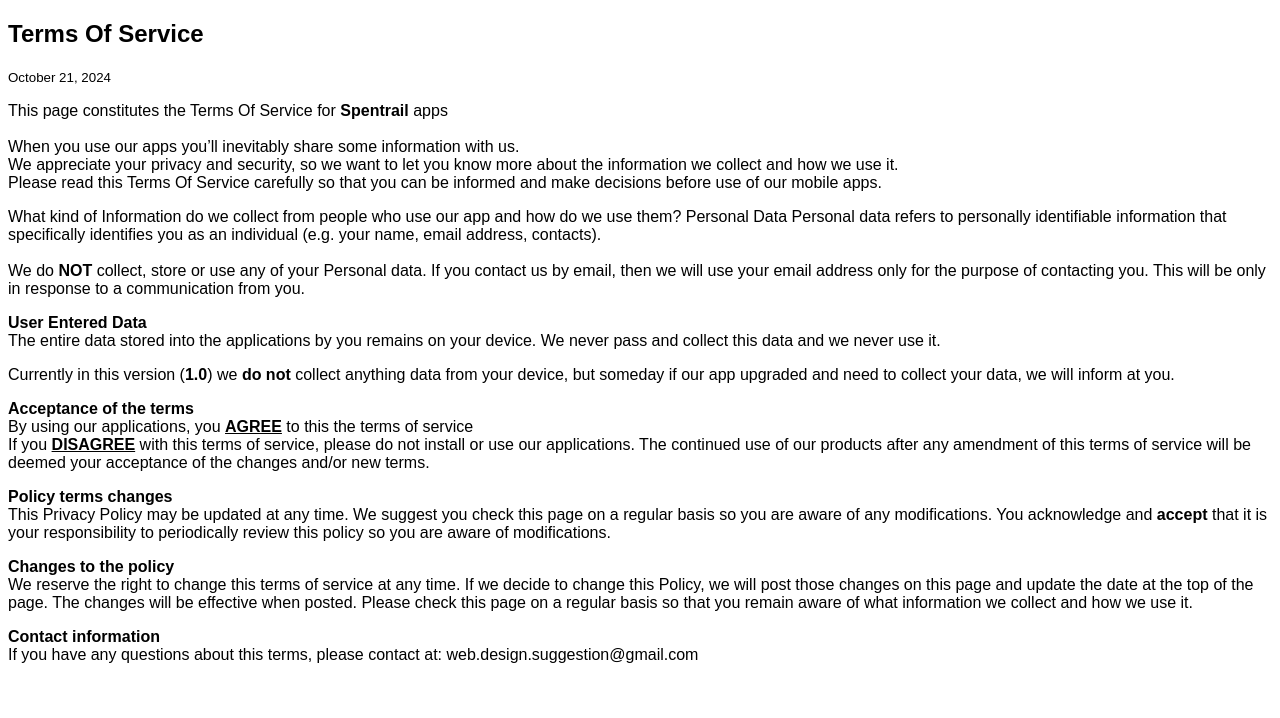
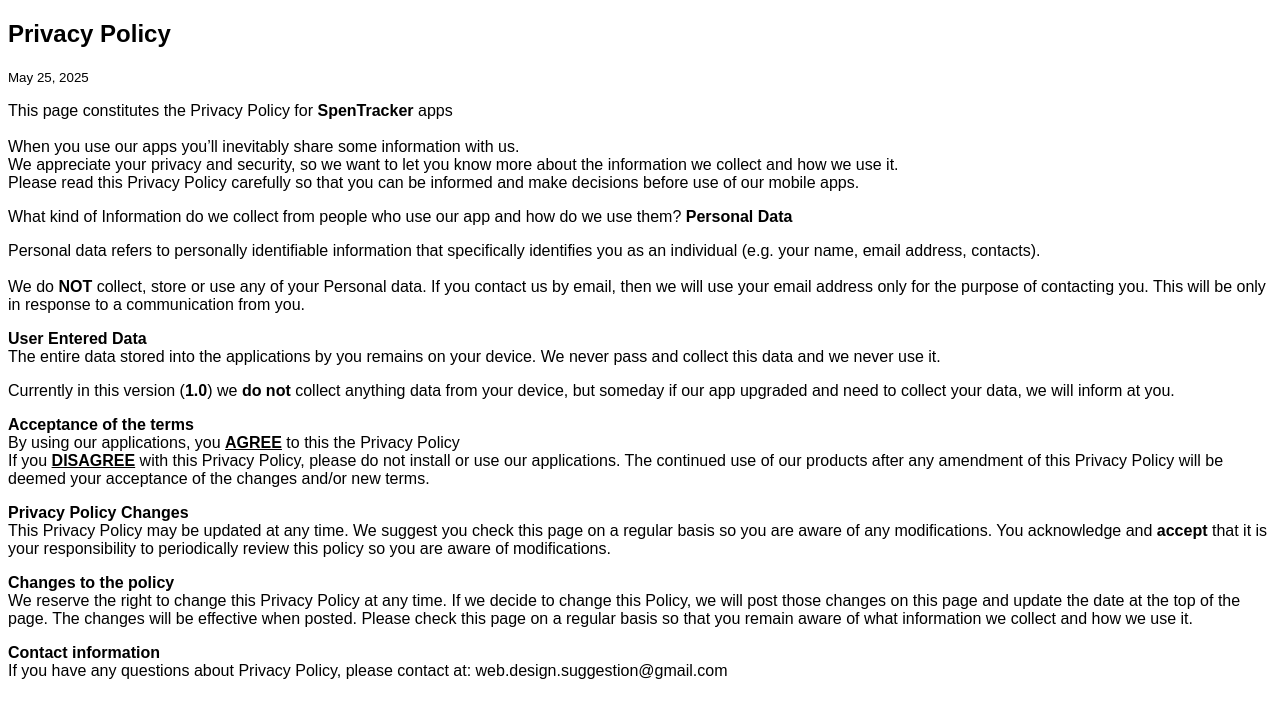
Before and after one commit to gumgum-w/spenotetutorial, a plain HTML site: page tos/index.html in a window 1280 px wide. Drawn offline with Linux system fonts and the light colour scheme.

Commit message:
launch-fix

```diff
--- a/tos/index.html
+++ b/tos/index.html
@@ -12,24 +12,26 @@
 </head>
 <body>
 
-<h2>Terms Of Service</h2>
-<small>October 21, 2024</small>
+<h2>Privacy Policy</h2>
+<small>May 25, 2025</small>
 
 <p>
-This page constitutes the Terms Of Service for <b>Spentrail</b> apps
+This page constitutes the Privacy Policy for <b>SpenTracker</b> apps
     <br/><br/>
 When you use our apps you’ll inevitably share some information with us. <br/>
 
     We appreciate your privacy and security, so we want to let you know more about the information we collect and how we use it. <br>
-    Please read this Terms Of Service carefully so that you can be informed and make decisions before use of our mobile apps.
+    Please read this Privacy Policy carefully so that you can be informed and make decisions before use of our mobile apps.
 </p>
 
 <p>
 What kind of Information do we collect from people who use our app and how do we use them?
-Personal Data
-Personal data refers to personally identifiable information that specifically identifies you as an individual (e.g. your name, email address, contacts).<br><br>
+<b>Personal Data</b>
+<div>
+    Personal data refers to personally identifiable information that specifically identifies you as an individual (e.g. your name, email address, contacts).<br><br>
     We do <b>NOT</b> collect, store or use any of your Personal data.
     If you contact us by email, then we will use your email address only for the purpose of contacting you. This will be only in response to a communication from you.
+</div>
 </p>
 
 <p>
@@ -65,20 +67,20 @@ You can find more about Crashlytics policy here: https://firebase.google.com/ter
 
 <p>
     <b>Acceptance of the terms</b><br/>
-    By using our applications, you <u><b>AGREE</b></u> to this the terms of service<br/>
-    If you <u><b>DISAGREE</b></u> with this terms of service, please do not install or use our applications.
-    The continued use of our products after any amendment of this terms of service will be deemed your acceptance of the changes and/or new terms.
+    By using our applications, you <u><b>AGREE</b></u> to this the Privacy Policy<br/>
+    If you <u><b>DISAGREE</b></u> with this Privacy Policy, please do not install or use our applications.
+    The continued use of our products after any amendment of this Privacy Policy will be deemed your acceptance of the changes and/or new terms.
 </p>
 
 <p>
-    <b>Policy terms changes</b><br>
+    <b>Privacy Policy Changes</b><br>
     This Privacy Policy may be updated at any time.
     We suggest you check this page on a regular basis so you are aware of any modifications. You acknowledge and <b>accept</b> that it is your responsibility to periodically review this policy so you are aware of modifications.
 </p>
 
 <p>
     <b>Changes to the policy</b><br/>
-We reserve the right to change this terms of service at any time.
+We reserve the right to change this Privacy Policy at any time.
     If we decide to change this Policy, we will post those changes on this page and update the date at the top of the page.
     The changes will be effective when posted.
     Please check this page on a regular basis so that you remain aware of what information we collect and how we use it.
@@ -86,7 +88,7 @@ We reserve the right to change this terms of service at any time.
 
 <p>
     <b>Contact information</b><br>
-If you have any questions about this terms, please contact at: web.design.suggestion@gmail.com
+If you have any questions about Privacy Policy, please contact at: web.design.suggestion@gmail.com
 </p>
 
 </body>
```
Also changed, not shown: tutorial/index.html (+3 -3 lines).
